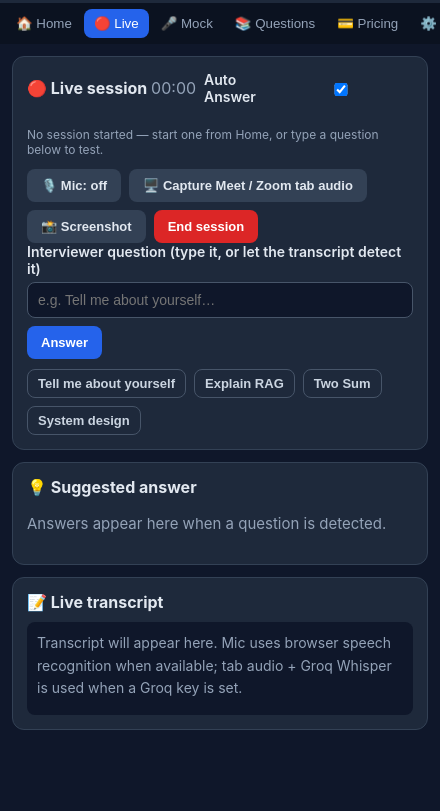
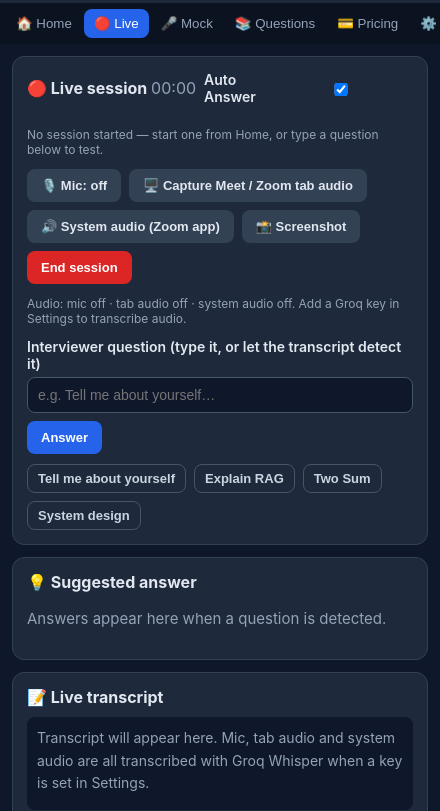
Before and after one commit to Gautam825406/interview-assistant-desktop, an Electron app: page src/renderer/index.html in a window 440 px wide. Both pictures are taken after a click on the button "🔴 Live". Shown: the part 33-844 px from the top of the page. Drawn offline with Linux system fonts and the light colour scheme; no server answers.

Commit message:
Fix audio: Whisper mic + audio-only tab recorder + system-audio capture

```diff
--- a/src/renderer/index.html
+++ b/src/renderer/index.html
@@ -61,7 +61,7 @@
         <button id="btnStartLive" class="btn primary">🔴 Start live session</button>
         <button id="btnStartMock" class="btn secondary">🎤 Start mock interview</button>
       </div>
-      <p class="muted small">Audio: share your Meet/Zoom browser tab (tab audio) or use your mic in the Live view. Desktop Zoom app audio needs a virtual audio cable — see README.</p>
+      <p class="muted small">Audio: use your mic, capture the Meet/Zoom browser tab, or capture system audio for the Zoom desktop app — all transcribed with Groq Whisper (free key in Settings). Without a key, only typing works in this app.</p>
     </div>
     <div class="card">
       <h2>Saved sessions <span id="sessCount" class="muted"></span></h2>
@@ -78,9 +78,11 @@
       <div class="row">
         <button id="btnMic" class="btn secondary">🎙️ Mic: off</button>
         <button id="btnTabAudio" class="btn secondary">🖥️ Capture Meet / Zoom tab audio</button>
+        <button id="btnSysAudio" class="btn secondary">🔊 System audio (Zoom app)</button>
         <button id="btnShot" class="btn secondary">📸 Screenshot</button>
         <button id="btnEnd" class="btn danger">End session</button>
       </div>
+      <p class="muted small" id="audioStatus">Audio: mic off · tab audio off · system audio off. Add a Groq key in Settings to transcribe audio.</p>
       <div id="shotBox"></div>
       <label>Interviewer question (type it, or let the transcript detect it)
         <div class="row"><input id="qInput" placeholder="e.g. Tell me about yourself…" /><button id="btnAsk" class="btn primary">Answer</button></div>
@@ -99,7 +101,7 @@
     </div>
     <div class="card">
       <h2>📝 Live transcript</h2>
-      <div id="transcript" class="transcript"><p class="muted">Transcript will appear here. Mic uses browser speech recognition when available; tab audio + Groq Whisper is used when a Groq key is set.</p></div>
+      <div id="transcript" class="transcript"><p class="muted">Transcript will appear here. Mic, tab audio and system audio are all transcribed with Groq Whisper when a key is set in Settings.</p></div>
     </div>
     <div class="card" id="notesCard" hidden>
       <h2>🧾 AI Notes — after the call</h2>
```
